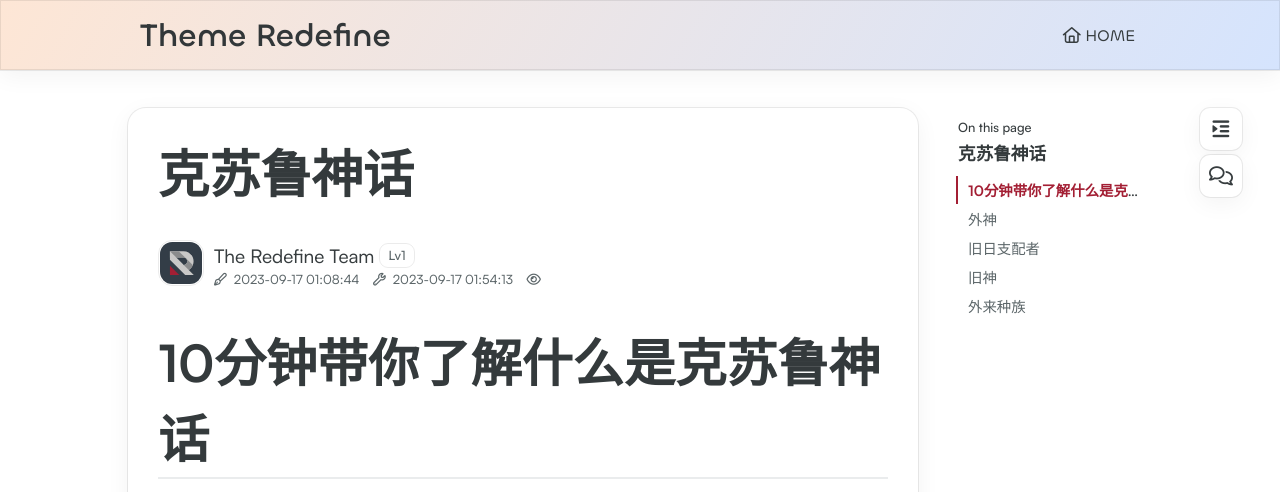
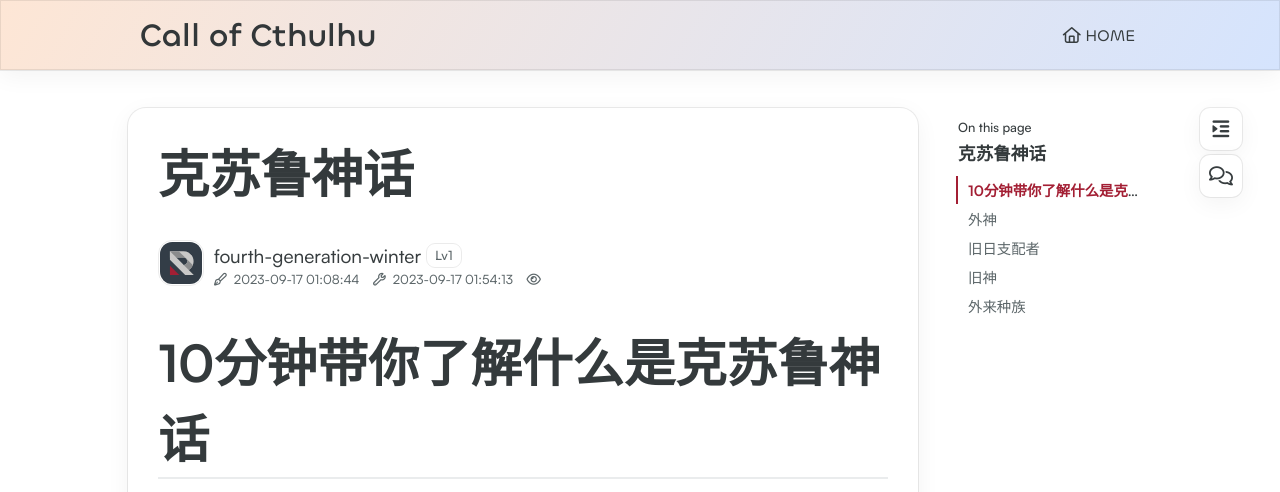
Before and after one commit to fourth-generation-winter/fourth-generation-winter.github.io, a plain HTML site: page 2023/09/17/克苏鲁神话/index.html in a window 1280 px wide. Shown: the top 492 px of the page. Drawn offline with Linux system fonts and the light colour scheme; some packages are replaced by stand-ins of ours; a script that the page names is missing; a web font is replaced by a local one.

Commit message:
Site updated: 2023-09-17 21:27:02

```diff
--- a/2023/09/17/克苏鲁神话/index.html
+++ b/2023/09/17/克苏鲁神话/index.html
@@ -5,7 +5,7 @@
     <meta name="viewport" content="width=device-width, initial-scale=1">
     <meta name="keywords" content="Hexo Theme Redefine">
 
-    <meta name="author" content="The Redefine Team">
+    <meta name="author" content="fourth-generation-winter">
     <!-- preconnect -->
     <link rel="preconnect" href="https://fonts.googleapis.com">
     <link rel="preconnect" href="https://fonts.gstatic.com" crossorigin>
@@ -67,7 +67,7 @@
 
             克苏鲁神话 -
 
-        Theme Redefine
+        Call of Cthulhu
     </title>
 
 <link rel="stylesheet" href="/css/style.css">
@@ -152,7 +152,7 @@
 
             <a class="logo-title" href="https://fourth-generation-winter.github.io/">
 
-                Theme Redefine
+                Call of Cthulhu
 
             </a>
         </div>
@@ -246,7 +246,7 @@
                 </div>
                 <div class="info">
                     <div class="author">
-                        <span class="name">The Redefine Team</span>
+                        <span class="name">fourth-generation-winter</span>
 
                             <span class="author-label">Lv1</span>
 
@@ -459,7 +459,7 @@
                 <div class="article-copyright-info-container">
     <ul>
         <li><strong>Title:</strong> 克苏鲁神话</li>
-        <li><strong>Author:</strong> The Redefine Team</li>
+        <li><strong>Author:</strong> fourth-generation-winter</li>
         <li><strong>Created at
                 :</strong> 2023-09-17 01:08:44</li>
 
@@ -574,7 +574,7 @@
               <span>2022</span>
               -
 
-            2023&nbsp;&nbsp;<i class="fa-solid fa-heart fa-beat" style="--fa-animation-duration: 0.5s; color: #f54545"></i>&nbsp;&nbsp;<a href="/">The Redefine Team</a>
+            2023&nbsp;&nbsp;<i class="fa-solid fa-heart fa-beat" style="--fa-animation-duration: 0.5s; color: #f54545"></i>&nbsp;&nbsp;<a href="/">fourth-generation-winter</a>
         </div>
 
             <script data-swup-reload-script src="https://busuanzi.ibruce.info/busuanzi/2.3/busuanzi.pure.mini.js"></script>
```
Also changed, not shown: 404.html (+4 -4 lines), index.html (+5 -5 lines).
